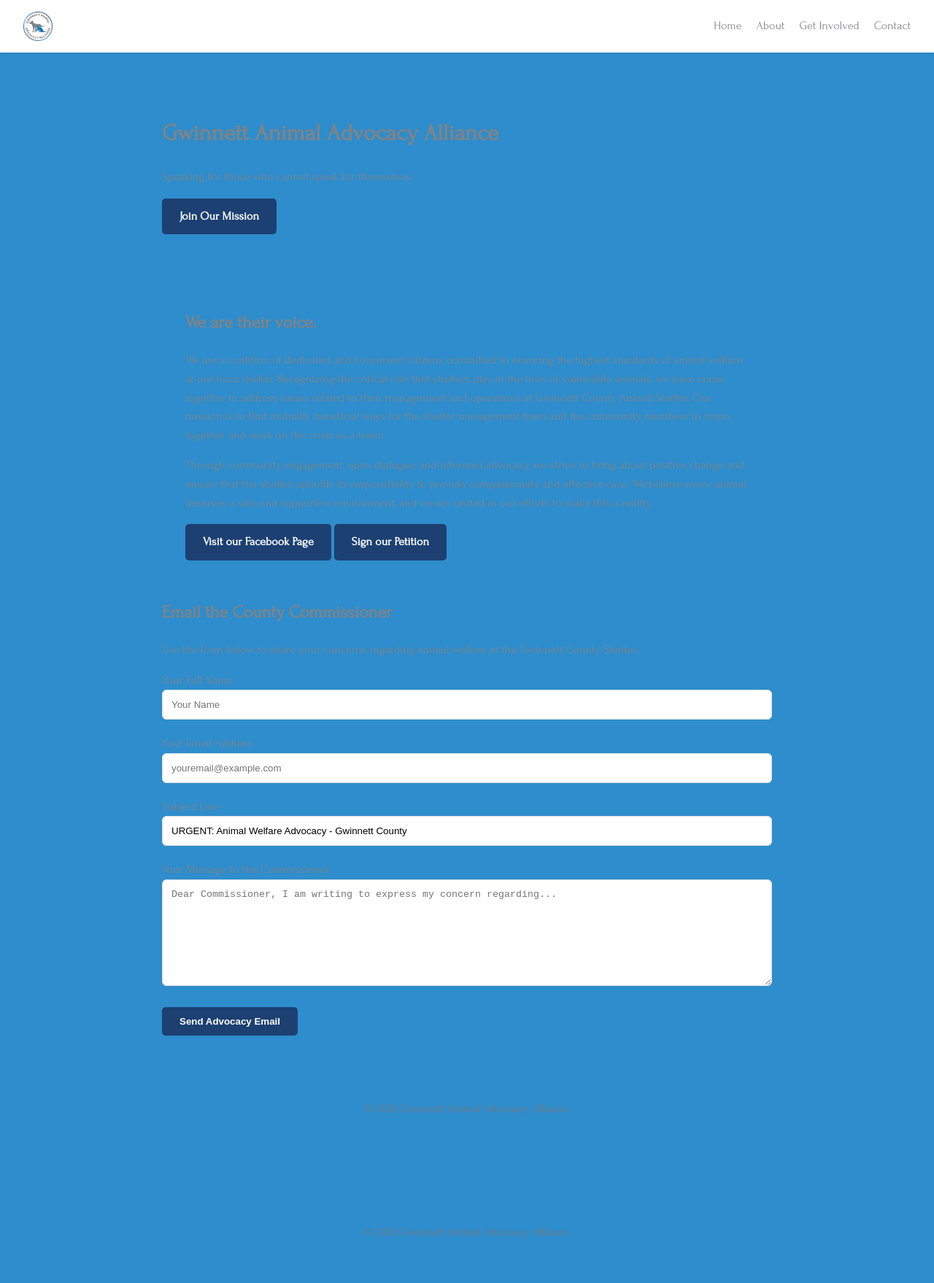
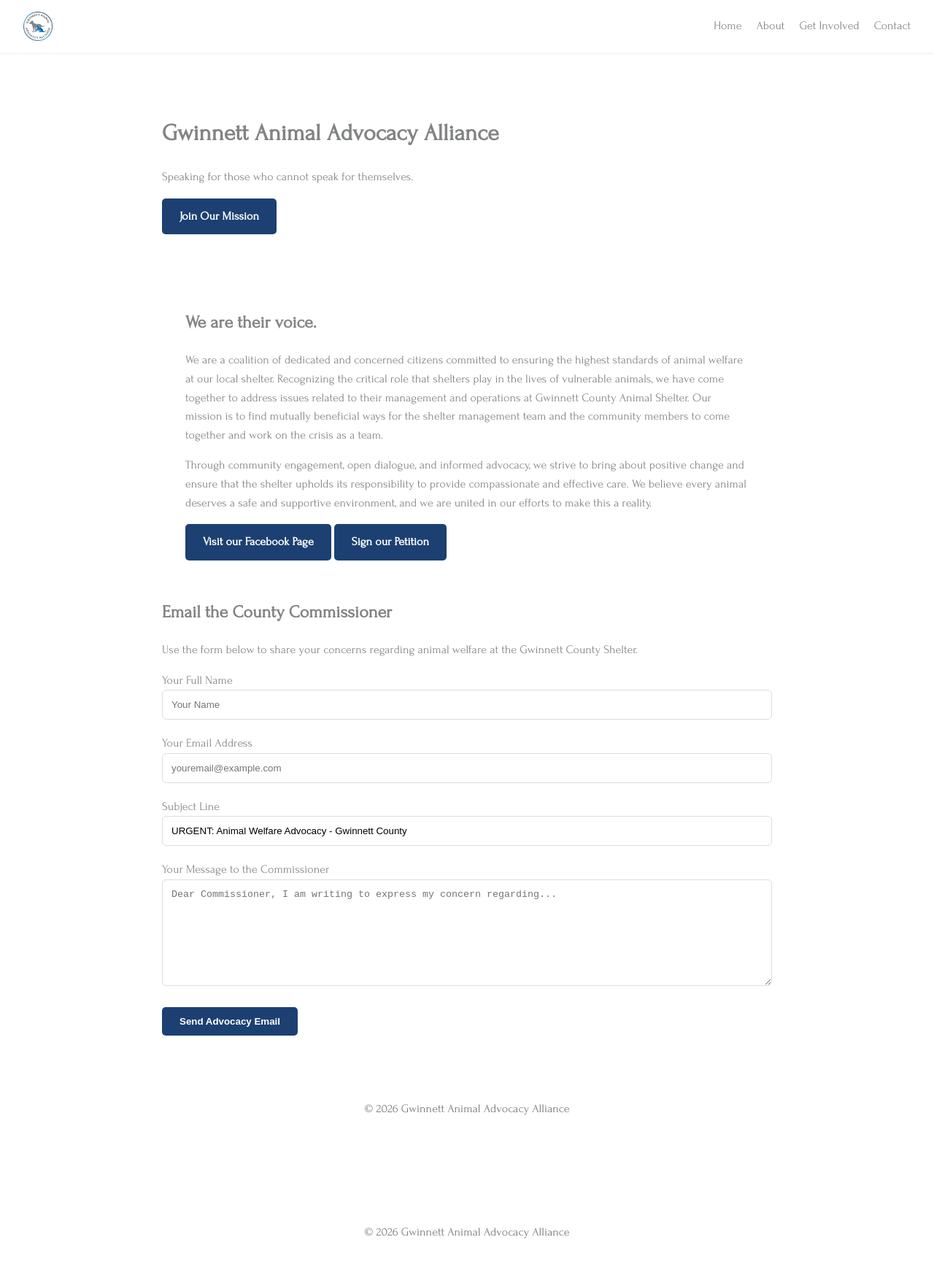
Before and after one commit to whitleybacon/gwinnett-animal-advocacy-alliance, a Jekyll site: the page built from index.html, in a window 1280 px wide. Shown: the whole page at 73% size. Built offline with Jekyll 4.4.1, drawn with Linux system fonts in a browser that asks for light colours.

Commit message:
Update default.html

```diff
--- a/_layouts/default.html
+++ b/_layouts/default.html
@@ -23,7 +23,7 @@
         margin: 0;
         line-height: 1.6;
         color: var(--primary);
-        background-color: var(--light);
+        background-color: var(--white);
     }
 
     .container {
```
